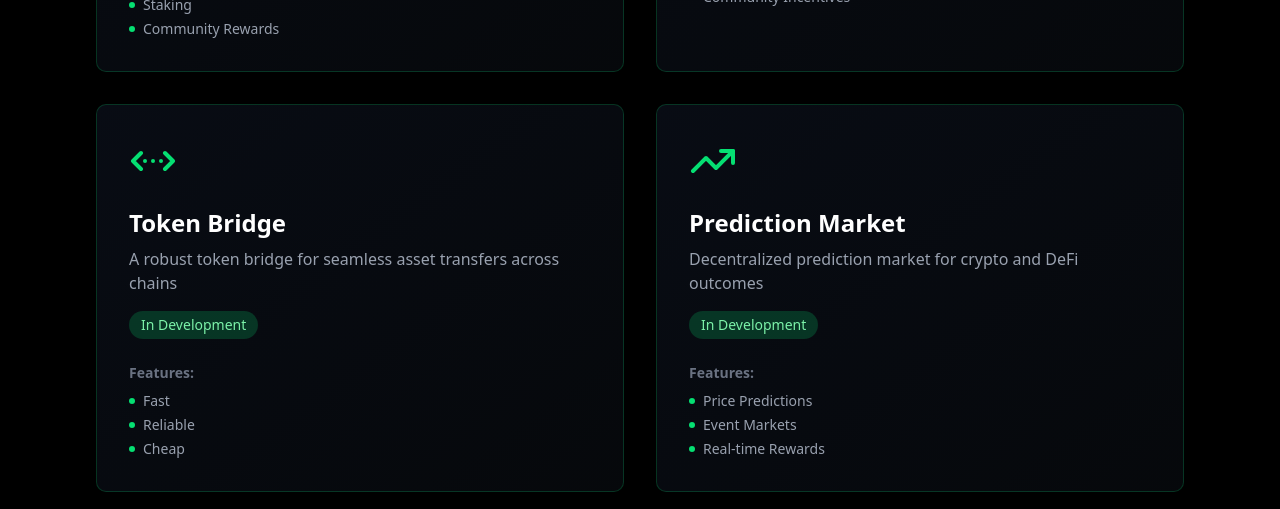
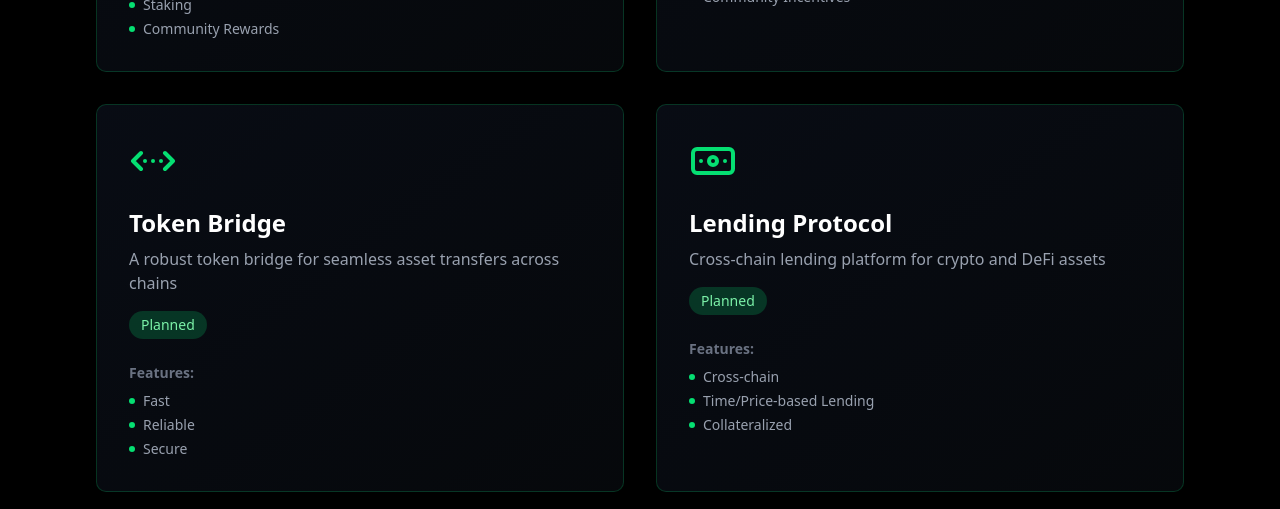
Before and after one commit to DeFiHouse42/website, a Next.js app: page / in a window 1280 px wide. Shown: the part 3140-3649 px from the top of the page. Built offline with nearby package versions, Linux system fonts and the light colour scheme; no server answers; the database is empty.

Commit message:
update(products): updating products

```diff
--- a/components/sections/products-section.tsx
+++ b/components/sections/products-section.tsx
@@ -22,15 +22,15 @@ export default function ProductsSection() {
       icon: <ChevronsLeftRightEllipsis className="w-12 h-12" />,
       title: "Token Bridge",
       description: "A robust token bridge for seamless asset transfers across chains",
-      status: "In Development",
-      features: ["Fast", "Reliable", "Cheap"],
+      status: "Planned",
+      features: ["Fast", "Reliable", "Secure"],
     },
     {
-      icon: <TrendingUp className="w-12 h-12" />,
-      title: "Prediction Market",
-      description: "Decentralized prediction market for crypto and DeFi outcomes",
-      status: "In Development",
-      features: ["Price Predictions", "Event Markets", "Real-time Rewards"],
+      icon: <Banknote className="w-12 h-12" />,
+      title: "Lending Protocol",
+      description: "Cross-chain lending platform for crypto and DeFi assets",
+      status: "Planned",
+      features: ["Cross-chain", "Time/Price-based Lending", "Collateralized"],
     },
   ]
 
```
